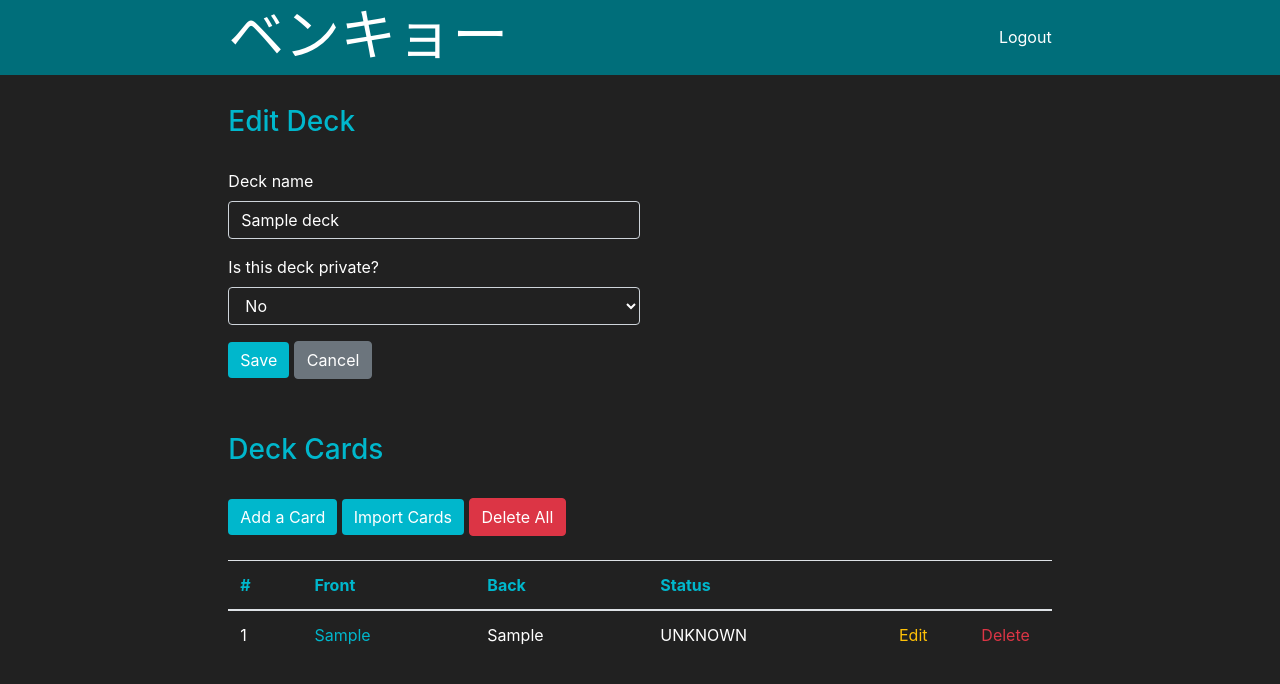
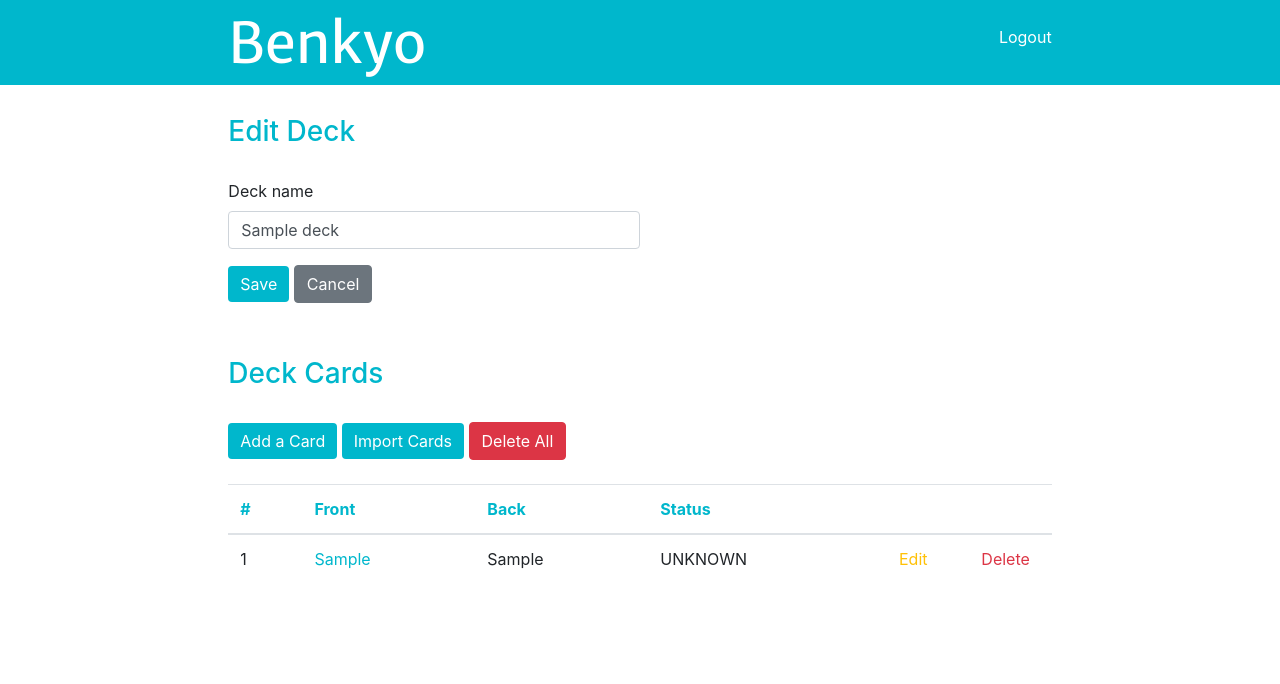
Before and after one commit to ryanarnold/benkyo, a Django app: page /decks/1/edit/ in a window 1280 px wide. Shown: the top 684 px of the page. Run offline with Django 3.2, Linux system fonts and the light colour scheme; a user stored in the database is signed in; tables that the repository leaves empty hold one stand-in row (values such as "Sample post"); some libraries are stand-ins or nearby versions.

Commit message:
Tweak UI

```diff
--- a/benkyo/static/css/base.css
+++ b/benkyo/static/css/base.css
@@ -9,12 +9,10 @@
 }
 
 .btn-primary:focus   {
-  background-color: #00b7cc !important;
+  background-color: #006e7a !important;
 }
 
 body {
-  background-color: #212121;
-  color: white;
 }
 
 .accent-color {
@@ -28,18 +26,6 @@ input {
   outline: 0 none;
 }
 
-input:-webkit-autofill,
-input:-webkit-autofill:hover,
-input:-webkit-autofill:focus,
-input:-webkit-autofill:active,
-.form-control {
-  background-color: #212121;
-  color: white;
-  -webkit-box-shadow: none !important;
-  -moz-box-shadow: none !important;
+.text-black {
+  color: #00b7cc;
 }
-
-.form-control:focus {
-  background-color: #212121;
-  color: white !important;
-}
--- /dev/null
+++ b/benkyo/static/css/fonts.css
@@ -0,0 +1,4 @@
+@font-face {
+    font-family: "Merriweather Sans";
+    src: url(/static/fonts/MerriweatherSans-Regular.ttf);
+}
--- a/benkyo/static/css/login.css
+++ b/benkyo/static/css/login.css
@@ -11,5 +11,5 @@ a {
 }
 
 h1 {
-  color: #14ffec;
+  color: #00b7cc;
 }
--- a/benkyo/static/css/navbar.css
+++ b/benkyo/static/css/navbar.css
@@ -2,14 +2,16 @@
 /* Secondary Color: ##90ee02 */
 
 .benkyo-navbar {
-  background-color: #006e7a;
+  background-color: #00b7cc;
   margin-bottom: 30px;
 }
 
 #benkyo-heading {
   float: left;
   color: white;
-  font-family: 'Trebuchet MS', 'Lucida Sans Unicode', 'Lucida Grande', 'Lucida Sans', Arial, sans-serif;
+  /* font-family: 'Trebuchet MS', 'Lucida Sans Unicode', 'Lucida Grande', 'Lucida Sans', Arial, sans-serif; */
+  font-family: 'Merriweather Sans', 'Times New Roman', sans-serif;
+  padding-top: 10px;
 }
 
 #link-logout {
--- a/benkyo/templates/base.html
+++ b/benkyo/templates/base.html
@@ -13,6 +13,7 @@
     </title>
 
     <link rel="stylesheet" href="https://cdnjs.cloudflare.com/ajax/libs/animate.css/3.5.2/animate.min.css">
+    <link rel="stylesheet" href="{{ static('css/fonts.css') }}" >
     <link rel="stylesheet" href="{{ static('css/base.css') }}" >
     <link rel="stylesheet" href="{{ static('css/navbar.css') }}" >
     {% block styles %}{% endblock %}
@@ -24,7 +25,7 @@
         <div class="row">
           <div class="col-md-2"></div>
           <div class="col-md-8">
-            <h1 class="display-4" id="benkyo-heading">ベンキョー</h1>
+            <h1 class="display-4" id="benkyo-heading">Benkyo</h1>
             <a href="{{ url('logout') }}" id="link-logout">Logout</a>
           </div>
           <div class="col-md-2"></div>
--- a/benkyo/templates/cards_import.html
+++ b/benkyo/templates/cards_import.html
@@ -12,7 +12,7 @@
       <div class="col-md-2"></div>
       <div class="col-md-8">
 
-        <h3>Import Cards</h3>
+        <h3 class="accent-color">Import Cards</h3>
         <br>
         <p>File format: .xlsx</p>
 
--- a/benkyo/templates/decks.html
+++ b/benkyo/templates/decks.html
@@ -30,14 +30,16 @@
           <tbody>
             {% for deck in decks %}
               <tr>
-                <td>{{ deck.name }}</td>
+                <td>
+                  <a href="{{ url('decks-edit', args=(deck.deck_id,)) }}" class="text-black">{{ deck.name }}</a>
+                </td>
                 {% if deck.card_count != 1 %}
                   <td>{{ deck.card_count }} cards</td>
                 {% else %}
                   <td>{{ deck.card_count }} card</td>
                 {% endif %}
                 <td><a href="{{ url('review-start', args=(deck.deck_id,)) }}" class="text-center text-primary">Review</a></td>
-                <td><a href="{{ url('decks-edit', args=(deck.deck_id,)) }}" class="text-center text-warning">Edit</a></td>
+                <!-- <td><a href="{{ url('decks-edit', args=(deck.deck_id,)) }}" class="text-center text-warning">Edit</a></td> -->
                 <td><a href="{{ url('decks-delete-confirm', args=(deck.deck_id,)) }}" class="text-center text-danger">Delete</a></td>
               </tr>
             {% endfor %}
--- a/benkyo/templates/decks_edit.html
+++ b/benkyo/templates/decks_edit.html
@@ -22,20 +22,6 @@
           <div class="form-group">
             <label for="input-deck-name">Deck name</label>
             <input type="text" class="form-control" id="input-deck-name" name="name" autocomplete="off" value="{{ deck.name }}" required>
-          </div>
-
-          <div class="form-group">
-            <label for="input-deck-name">Is this deck private?</label>
-            <select class="form-control" name="private" value="no">
-              {% if deck.private %}
-                <option value="yes" selected>Yes</option>
-                <option value="no">No</option>
-              {% else %}
-                <option value="yes">Yes</option>
-                <option value="no" selected>No</option>
-              {% endif %}
-
-            </select>
           </div>
 
           <button type="submit" class="btn btn-primary">Save</button>
```
Also changed, not shown: benkyo/static/fonts/MerriweatherSans-Regular.ttf (added).
